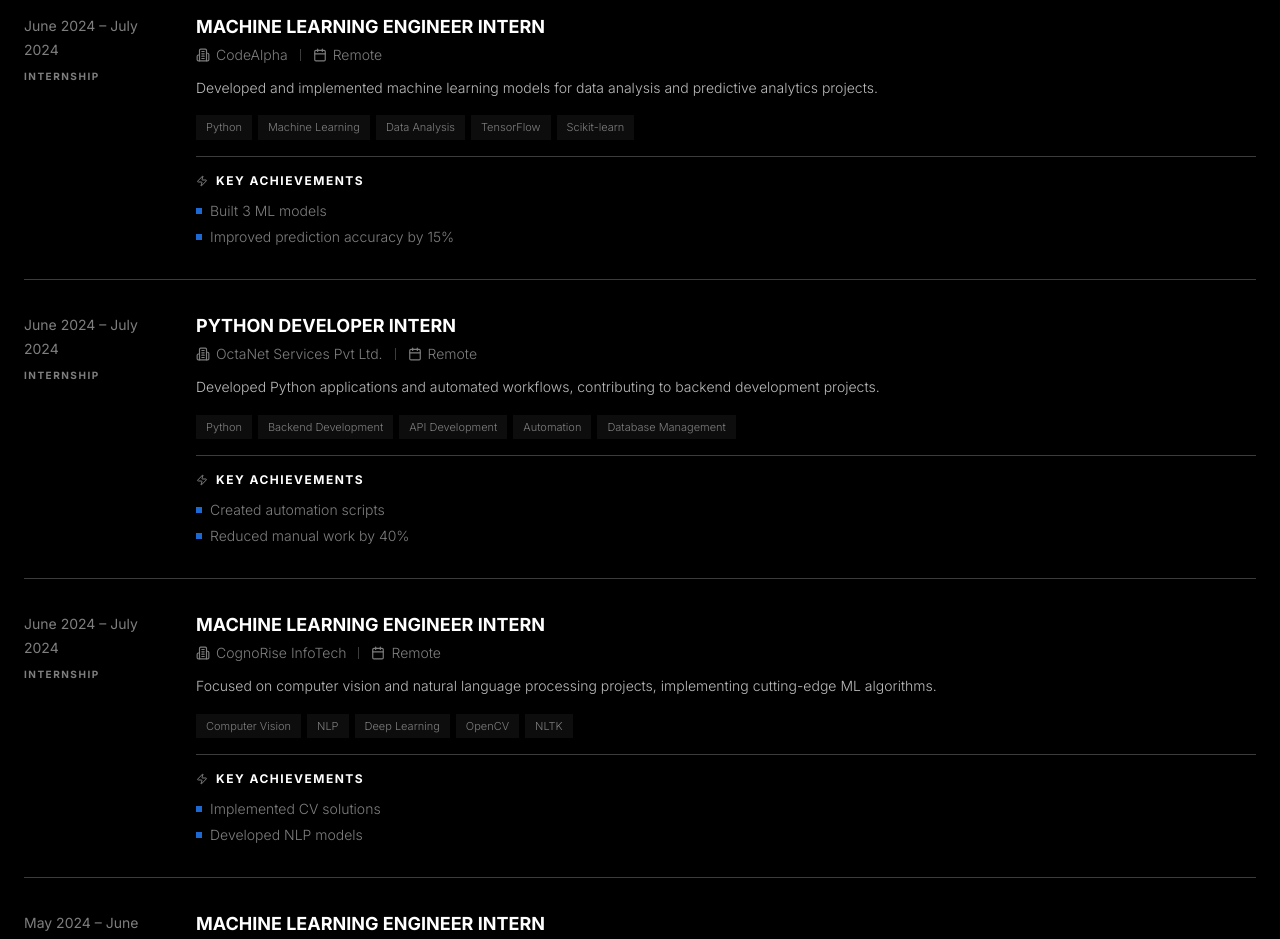
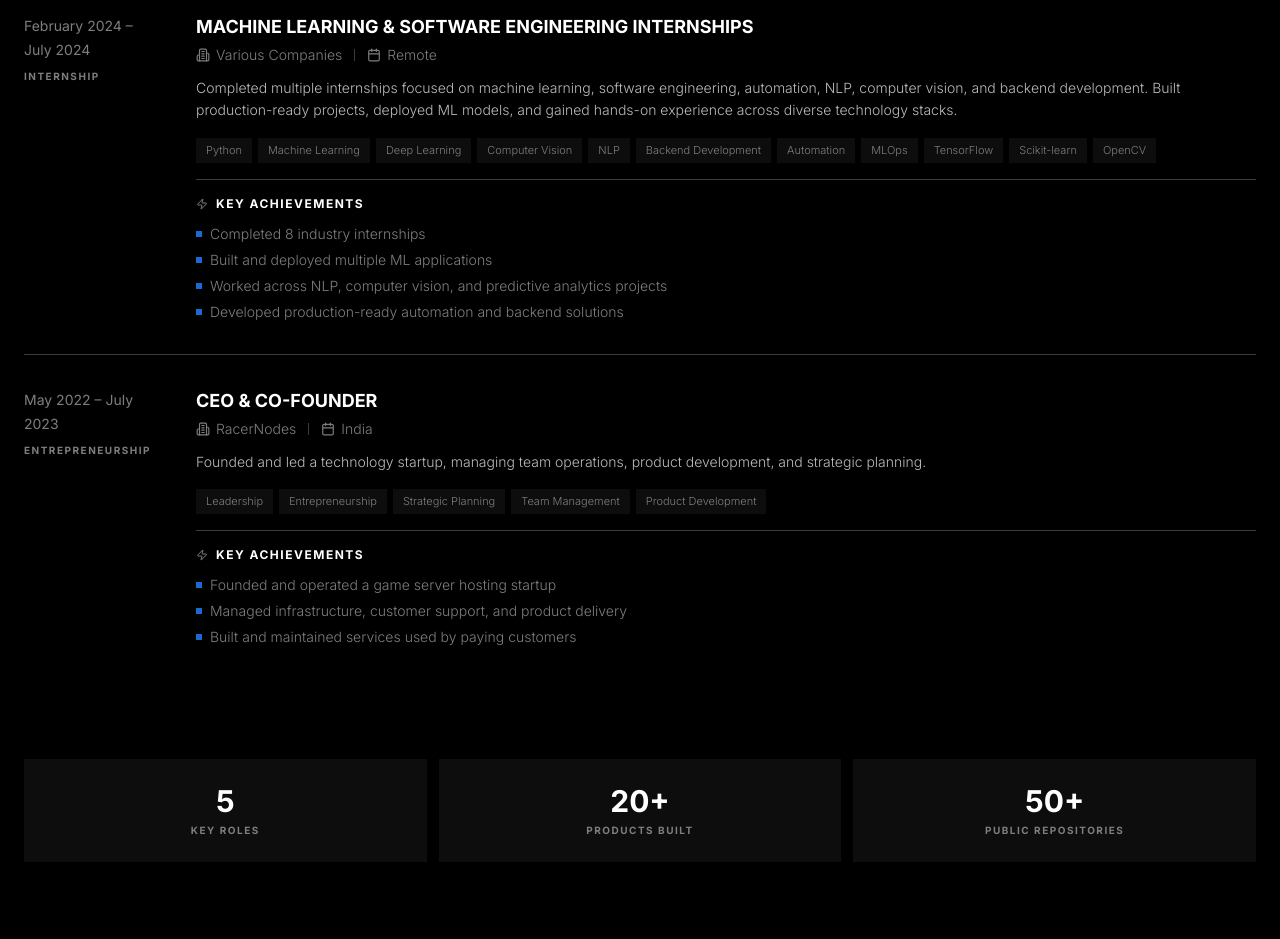
Before and after one commit to instax-dutta/Portfoliov4, a Next.js app: page /experience in a window 1280 px wide. Shown: the part 1280-2219 px from the top of the page. Built offline with nearby package versions, Linux system fonts and the light colour scheme.

Commit message:
Consolidate internship entries and refine RacerNodes achievements on Experience page

```diff
--- a/app/experience/ExperienceClient.tsx
+++ b/app/experience/ExperienceClient.tsx
@@ -36,84 +36,19 @@ const experiences = [
     achievements: ["Successfully completed training program", "Quick promotion to Associate"],
   },
   {
-    title: "Machine Learning Engineer Intern",
-    company: "CodeAlpha",
-    date: "June 2024 – July 2024",
+    title: "Machine Learning & Software Engineering Internships",
+    company: "Various Companies",
+    date: "February 2024 – July 2024",
     type: "Internship",
     location: "Remote",
-    description: "Developed and implemented machine learning models for data analysis and predictive analytics projects.",
-    skills: ["Python", "Machine Learning", "Data Analysis", "TensorFlow", "Scikit-learn"],
-    achievements: ["Built 3 ML models", "Improved prediction accuracy by 15%"],
-  },
-  {
-    title: "Python Developer Intern",
-    company: "OctaNet Services Pvt Ltd.",
-    date: "June 2024 – July 2024",
-    type: "Internship",
-    location: "Remote",
-    description: "Developed Python applications and automated workflows, contributing to backend development projects.",
-    skills: ["Python", "Backend Development", "API Development", "Automation", "Database Management"],
-    achievements: ["Created automation scripts", "Reduced manual work by 40%"],
-  },
-  {
-    title: "Machine Learning Engineer Intern",
-    company: "CognoRise InfoTech",
-    date: "June 2024 – July 2024",
-    type: "Internship",
-    location: "Remote",
-    description: "Focused on computer vision and natural language processing projects, implementing cutting-edge ML algorithms.",
-    skills: ["Computer Vision", "NLP", "Deep Learning", "OpenCV", "NLTK"],
-    achievements: ["Implemented CV solutions", "Developed NLP models"],
-  },
-  {
-    title: "Machine Learning Engineer Intern",
-    company: "TechnoHacks EduTech Official",
-    date: "May 2024 – June 2024",
-    type: "Internship",
-    location: "Remote",
-    description: "Worked on educational technology solutions using machine learning to enhance learning experiences.",
-    skills: ["EdTech Solutions", "Machine Learning", "Data Science", "Educational Analytics"],
-    achievements: ["Built learning recommendation system", "Analyzed student performance data"],
-  },
-  {
-    title: "Machine Learning Engineer Intern",
-    company: "CodSoft",
-    date: "May 2024 – June 2024",
-    type: "Internship",
-    location: "Remote",
-    description: "Developed machine learning solutions for business intelligence and data-driven decision making.",
-    skills: ["Business Intelligence", "Data Mining", "Predictive Analytics", "Machine Learning"],
-    achievements: ["Created BI dashboards", "Implemented predictive models"],
-  },
-  {
-    title: "Machine Learning Engineer Intern",
-    company: "Cognifyz Technologies",
-    date: "May 2024 – June 2024",
-    type: "Internship",
-    location: "Remote",
-    description: "Specialized in developing AI-powered applications and integrating machine learning models into production systems.",
-    skills: ["AI Applications", "Model Deployment", "Production Systems", "MLOps"],
-    achievements: ["Deployed ML models to production", "Optimized model performance"],
-  },
-  {
-    title: "Machine Learning Engineer Intern",
-    company: "Encryptix",
-    date: "April 2024 – May 2024",
-    type: "Internship",
-    location: "Remote",
-    description: "Focused on developing secure ML applications with emphasis on data privacy and security in AI systems.",
-    skills: ["Secure ML", "Data Privacy", "Encryption", "AI Security", "Privacy-Preserving ML"],
-    achievements: ["Implemented secure ML pipeline", "Enhanced data privacy measures"],
-  },
-  {
-    title: "Python Developer Intern",
-    company: "Cognifyz Technologies",
-    date: "Feb 2024 – March 2024",
-    type: "Internship",
-    location: "Remote",
-    description: "Early internship experience focusing on Python development fundamentals and software engineering practices.",
-    skills: ["Python", "Software Engineering", "Web Development", "Database Design"],
-    achievements: ["Built web applications", "Learned industry best practices"],
+    description: "Completed multiple internships focused on machine learning, software engineering, automation, NLP, computer vision, and backend development. Built production-ready projects, deployed ML models, and gained hands-on experience across diverse technology stacks.",
+    skills: ["Python", "Machine Learning", "Deep Learning", "Computer Vision", "NLP", "Backend Development", "Automation", "MLOps", "TensorFlow", "Scikit-learn", "OpenCV"],
+    achievements: [
+      "Completed 8 industry internships",
+      "Built and deployed multiple ML applications",
+      "Worked across NLP, computer vision, and predictive analytics projects",
+      "Developed production-ready automation and backend solutions"
+    ],
   },
   {
     title: "CEO & Co-Founder",
@@ -123,7 +58,11 @@ const experiences = [
     location: "India",
     description: "Founded and led a technology startup, managing team operations, product development, and strategic planning.",
     skills: ["Leadership", "Entrepreneurship", "Strategic Planning", "Team Management", "Product Development"],
-    achievements: ["Led team of 5+ members", "Launched successful product", "Managed startup operations"],
+    achievements: [
+      "Founded and operated a game server hosting startup",
+      "Managed infrastructure, customer support, and product delivery",
+      "Built and maintained services used by paying customers"
+    ],
   },
 ]
 
@@ -158,8 +97,7 @@ export default function Experience() {
           <span className="bmw-label inline-block mb-4">Experience</span>
           <h1 className="bmw-display-lg mb-4">Professional Journey</h1>
           <p className="text-bmw-body text-base max-w-3xl leading-relaxed">
-            A comprehensive journey through my professional experiences, from entrepreneurship to machine learning engineering,
-            showcasing growth, learning, and impact across diverse technology domains.
+            Career progression across software engineering, AI systems, infrastructure, and entrepreneurship—spanning startup leadership, enterprise experience, and open-source development.
           </p>
         </motion.div>
 
@@ -218,9 +156,9 @@ export default function Experience() {
 
         <motion.div className="mt-20 grid grid-cols-3 gap-3" variants={itemVariants}>
           {[
-            { value: experiences.length.toString(), label: "Total Experiences" },
-            { value: "10+", label: "Companies" },
-            { value: "3+", label: "Years" },
+            { value: "5", label: "Key Roles" },
+            { value: "20+", label: "Products Built" },
+            { value: "50+", label: "Public Repositories" },
           ].map((stat) => (
             <div key={stat.label} className="bg-bmw-surface-soft p-6 text-center">
               <div className="text-bmw-ink text-3xl font-bold mb-1">{stat.value}</div>
```
